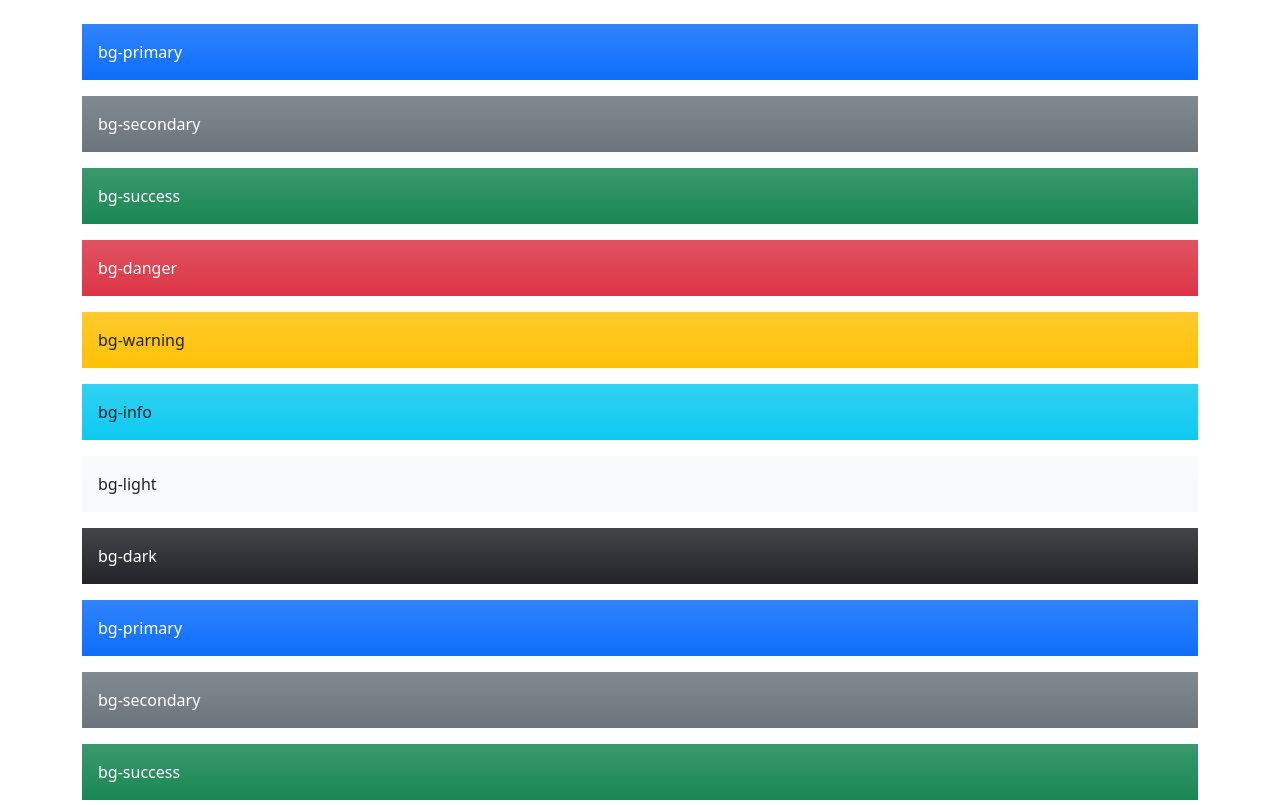
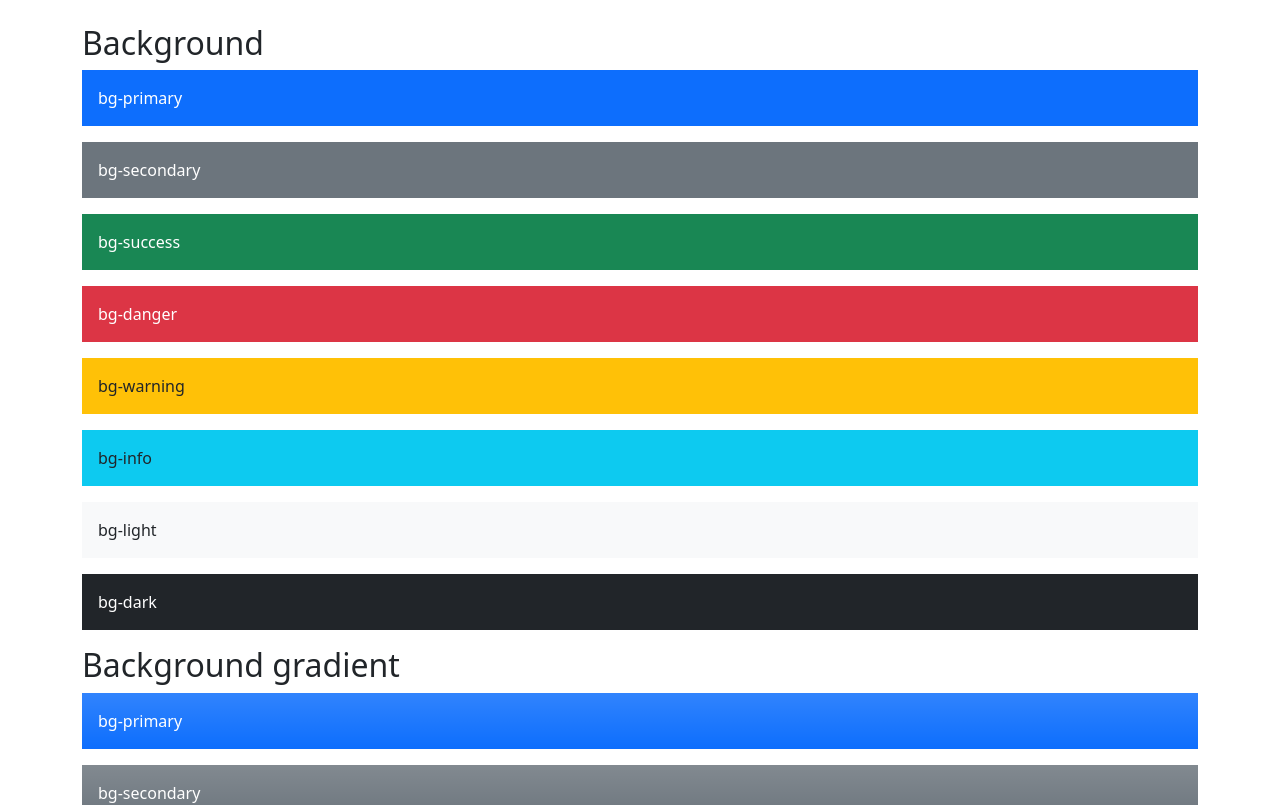
Before and after one commit to GodofredoNahBurgos/Bootsrap-5, a plain HTML site: page utilidades/background.html in a window 1280 px wide. Shown: the top 805 px of the page. Drawn offline with nearby package versions, Linux system fonts and the light colour scheme.

Commit message:
background

```diff
--- a/utilidades/background.html
+++ b/utilidades/background.html
@@ -13,17 +13,19 @@
     <div class="container py-4">
 
         <div>
-            <div class="bg-gradient bg-primary text-white mb-3 p-3">bg-primary</div>
-            <div class="bg-gradient bg-secondary text-white mb-3 p-3">bg-secondary</div>
-            <div class="bg-gradient bg-success text-white mb-3 p-3">bg-success</div>
-            <div class="bg-gradient bg-danger text-white mb-3 p-3">bg-danger</div>
-            <div class="bg-gradient bg-warning mb-3 p-3">bg-warning</div>
-            <div class="bg-gradient bg-info mb-3 p-3">bg-info</div>
-            <div class="bg-gradient bg-light mb-3 p-3">bg-light</div>
-            <div class="bg-gradient bg-dark text-white mb-3 p-3">bg-dark</div>
+            <h2>Background</h2>
+            <div class="bg-primary text-white mb-3 p-3">bg-primary</div>
+            <div class="bg-secondary text-white mb-3 p-3">bg-secondary</div>
+            <div class="bg-success text-white mb-3 p-3">bg-success</div>
+            <div class="bg-danger text-white mb-3 p-3">bg-danger</div>
+            <div class="bg-warning mb-3 p-3">bg-warning</div>
+            <div class="bg-info mb-3 p-3">bg-info</div>
+            <div class="bg-light mb-3 p-3">bg-light</div>
+            <div class="bg-dark text-white mb-3 p-3">bg-dark</div>
         </div>
 
         <div>
+            <h2>Background gradient</h2>
             <div class="bg-gradient bg-primary text-white mb-3 p-3">bg-primary</div>
             <div class="bg-gradient bg-secondary text-white mb-3 p-3">bg-secondary</div>
             <div class="bg-gradient bg-success text-white mb-3 p-3">bg-success</div>
@@ -39,7 +41,7 @@
             <div class="bg-primary text-white mb-3 p-3">
                 bg-primary 100%
             </div>
-            <div class="bg-opacity-75 bg-primary text-white mb-3 p-3">
+            <div class="bg-primary bg-opacity-75 text-white mb-3 p-3">
                 bg-primary 75%
             </div>
             <div class="bg-opacity-50 bg-primary text-white mb-3 p-3">
```
